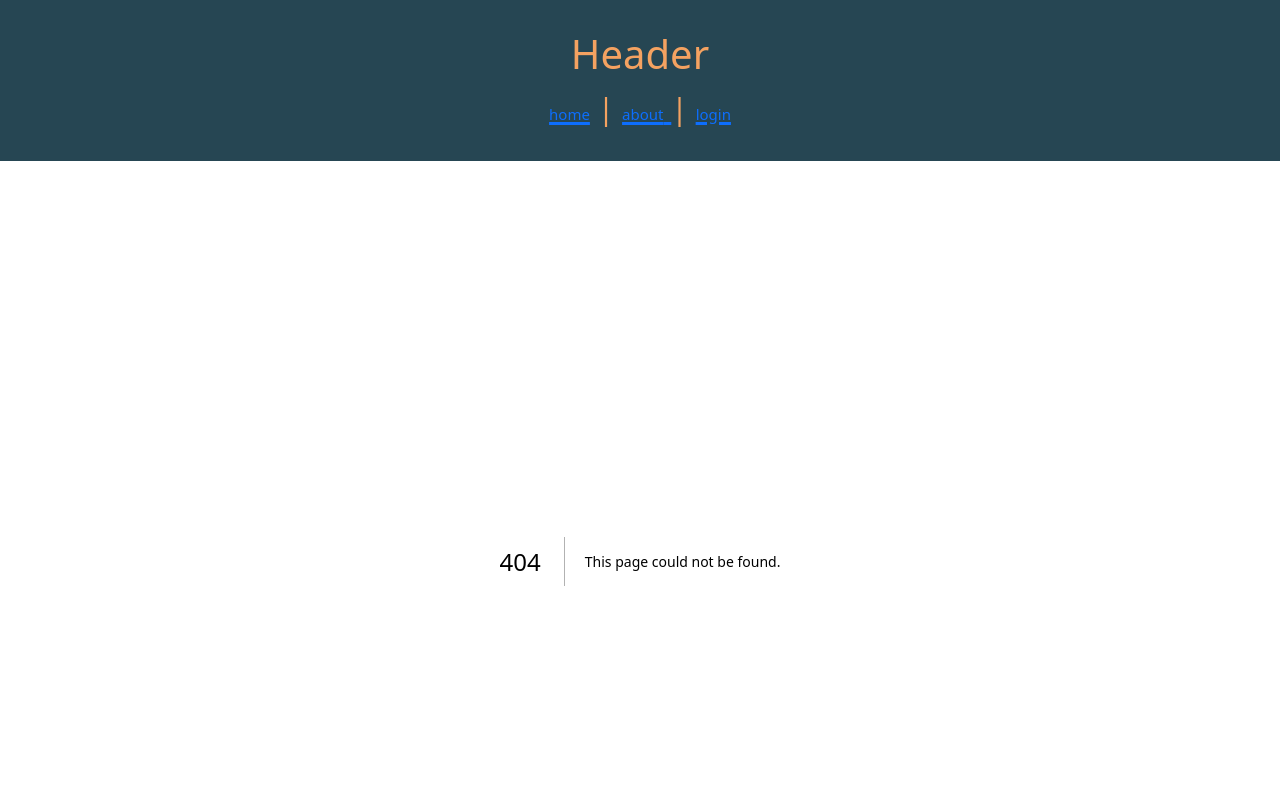
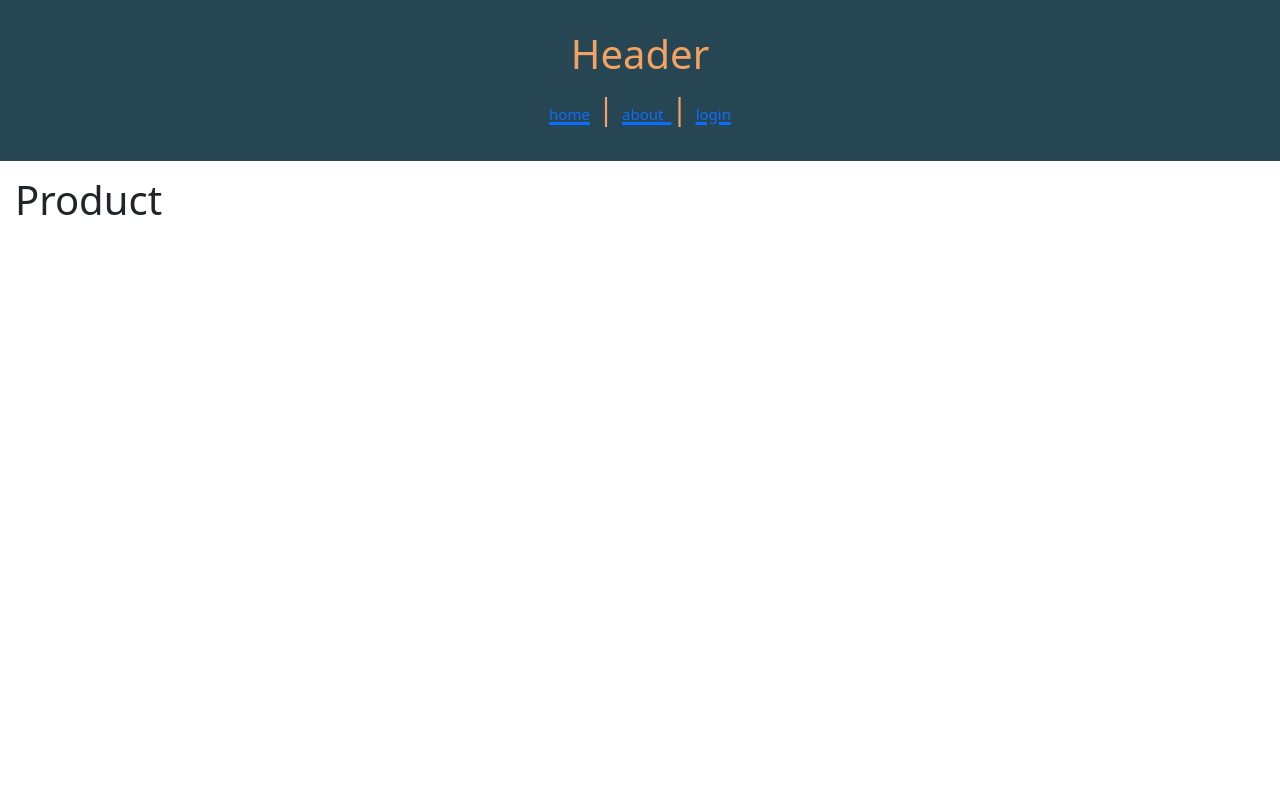
Before and after one commit to hoseindig/arian-test-05, a Next.js app: page /product in a window 1280 px wide. Before the commit this address had no page. Shown: the top 800 px of the page. Built offline with nearby package versions, Linux system fonts and the light colour scheme.

Commit message:
add product

```diff
--- /dev/null
+++ b/pages/product.jsx
@@ -0,0 +1,9 @@
+const Product = () => {
+  return (
+    <div className="content">
+      <h1>Product</h1>
+    </div>
+  );
+};
+
+export default Product;
```
